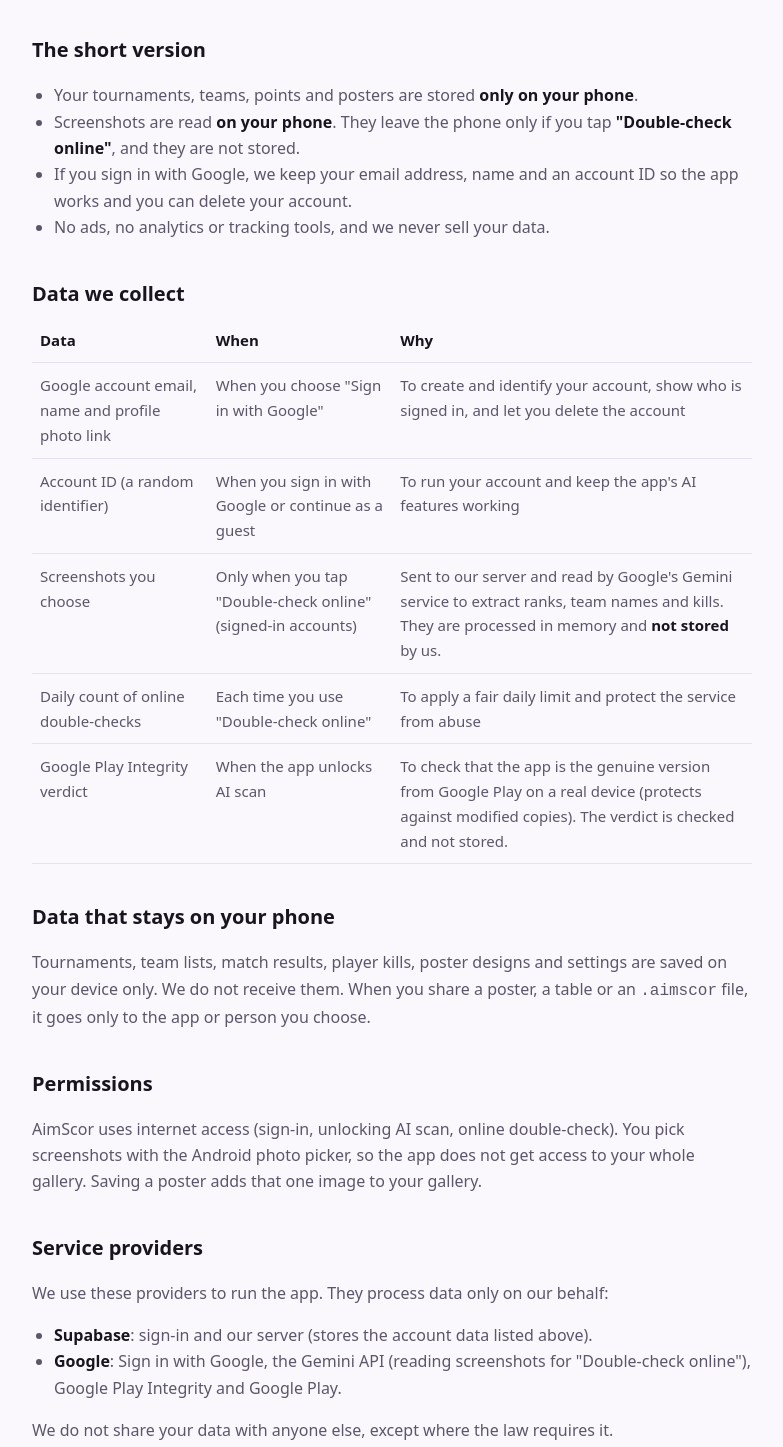
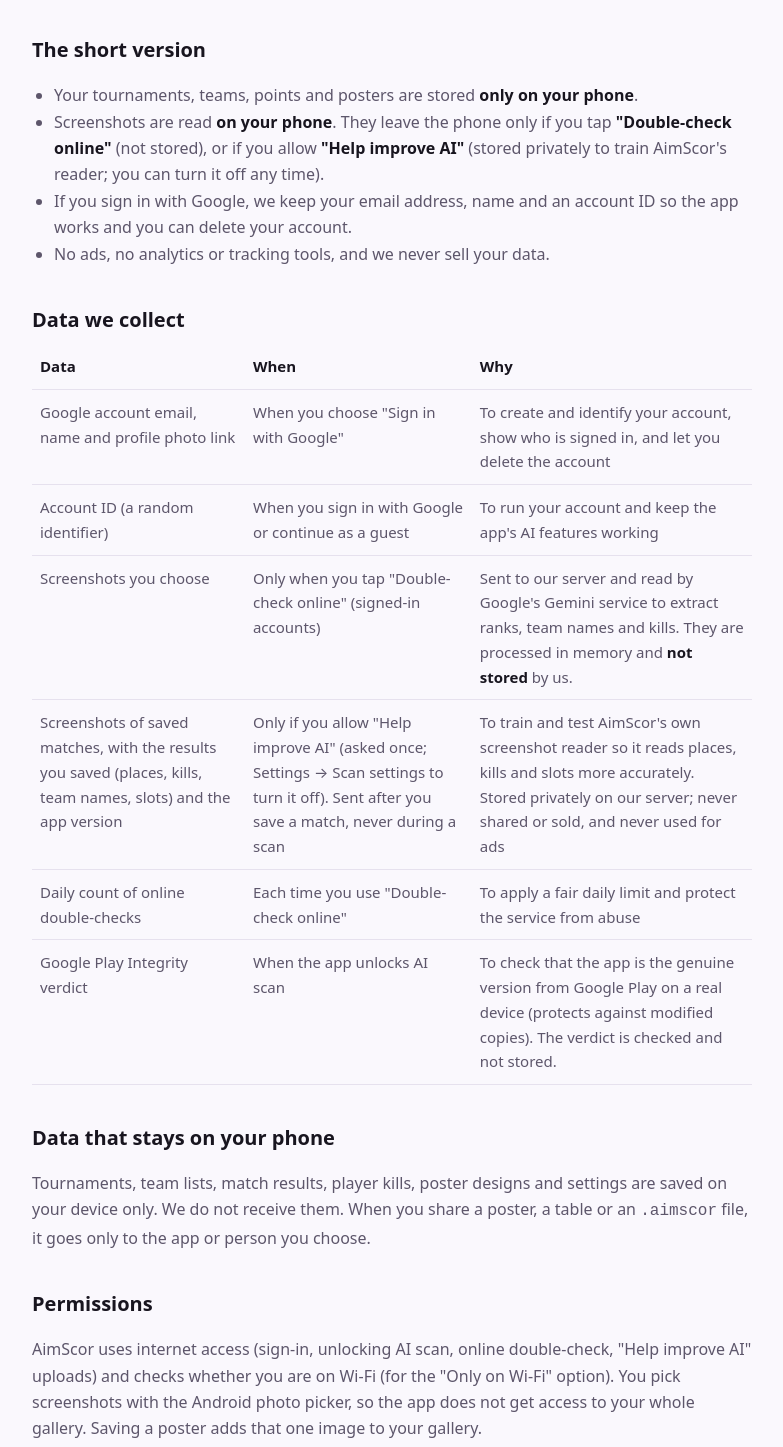
Before and after one commit to utkarsh1539/aimscor-site, a plain HTML site: page privacy.html in a window 1280 px wide. Shown: the part 277-1724 px from the top of the page, without its empty margins (248-1031 px from the left). Drawn offline with Linux system fonts and the light colour scheme.

Commit message:
Privacy policy and account deletion: Help improve AI (optional training screenshots)
Co-Authored-By: Claude Opus 5.5 <noreply@anthropic.com>
Claude-Session: https://claude.ai/code/session_01KRbjpnyyVue72P9n9b35gc

```diff
--- a/privacy.html
+++ b/privacy.html
@@ -12,7 +12,7 @@
 <h2>The short version</h2>
 <ul>
 <li>Your tournaments, teams, points and posters are stored <strong>only on your phone</strong>.</li>
-<li>Screenshots are read <strong>on your phone</strong>. They leave the phone only if you tap <strong>"Double-check online"</strong>, and they are not stored.</li>
+<li>Screenshots are read <strong>on your phone</strong>. They leave the phone only if you tap <strong>"Double-check online"</strong> (not stored), or if you allow <strong>"Help improve AI"</strong> (stored privately to train AimScor's reader; you can turn it off any time).</li>
 <li>If you sign in with Google, we keep your email address, name and an account ID so the app works and you can delete your account.</li>
 <li>No ads, no analytics or tracking tools, and we never sell your data.</li>
 </ul>
@@ -23,6 +23,7 @@
 <tr><td>Google account email, name and profile photo link</td><td>When you choose "Sign in with Google"</td><td>To create and identify your account, show who is signed in, and let you delete the account</td></tr>
 <tr><td>Account ID (a random identifier)</td><td>When you sign in with Google or continue as a guest</td><td>To run your account and keep the app's AI features working</td></tr>
 <tr><td>Screenshots you choose</td><td>Only when you tap "Double-check online" (signed-in accounts)</td><td>Sent to our server and read by Google's Gemini service to extract ranks, team names and kills. They are processed in memory and <strong>not stored</strong> by us.</td></tr>
+<tr><td>Screenshots of saved matches, with the results you saved (places, kills, team names, slots) and the app version</td><td>Only if you allow "Help improve AI" (asked once; Settings → Scan settings to turn it off). Sent after you save a match, never during a scan</td><td>To train and test AimScor's own screenshot reader so it reads places, kills and slots more accurately. Stored privately on our server; never shared or sold, and never used for ads</td></tr>
 <tr><td>Daily count of online double-checks</td><td>Each time you use "Double-check online"</td><td>To apply a fair daily limit and protect the service from abuse</td></tr>
 <tr><td>Google Play Integrity verdict</td><td>When the app unlocks AI scan</td><td>To check that the app is the genuine version from Google Play on a real device (protects against modified copies). The verdict is checked and not stored.</td></tr>
 </table>
@@ -31,7 +32,7 @@
 <p>Tournaments, team lists, match results, player kills, poster designs and settings are saved on your device only. We do not receive them. When you share a poster, a table or an <code>.aimscor</code> file, it goes only to the app or person you choose.</p>
 
 <h2>Permissions</h2>
-<p>AimScor uses internet access (sign-in, unlocking AI scan, online double-check). You pick screenshots with the Android photo picker, so the app does not get access to your whole gallery. Saving a poster adds that one image to your gallery.</p>
+<p>AimScor uses internet access (sign-in, unlocking AI scan, online double-check, "Help improve AI" uploads) and checks whether you are on Wi-Fi (for the "Only on Wi-Fi" option). You pick screenshots with the Android photo picker, so the app does not get access to your whole gallery. Saving a poster adds that one image to your gallery.</p>
 
 <h2>Service providers</h2>
 <p>We use these providers to run the app. They process data only on our behalf:</p>
@@ -45,6 +46,7 @@
 <ul>
 <li>Account data is kept until you delete your account.</li>
 <li>Screenshots sent for "Double-check online" are not kept after they are read.</li>
+<li>"Help improve AI" screenshots and results are kept until they are no longer needed for training, or until you delete your account, whichever comes first. Turning the setting off stops new uploads.</li>
 <li>Our server keeps short technical logs for a few days to fix errors and stop abuse.</li>
 <li>If an account was blocked for abuse, we keep its email address on a block list after deletion, so the block still applies.</li>
 </ul>
```
Also changed, not shown: delete-account.html (+1 -0 lines).
